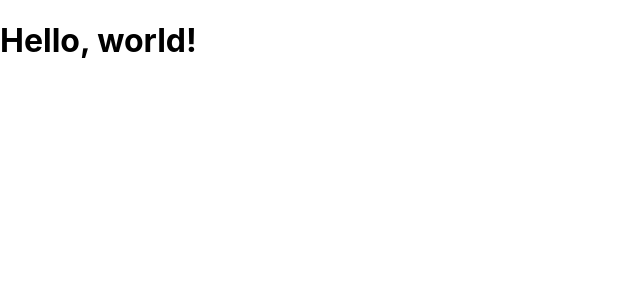
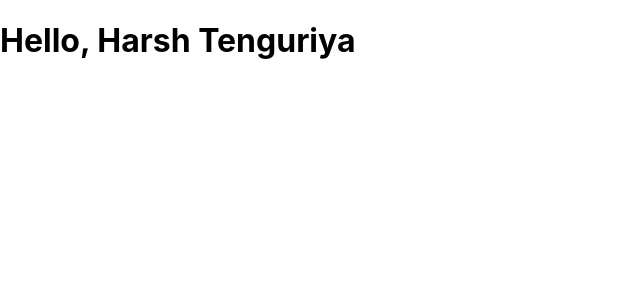
Before and after one commit to TengoCharlie/React-tutorial, a React (Create React App) app in the folder my-app/: page / in a window 1280 px wide. Shown: the top 300 px of the page, without its empty margins (0-640 px from the left). Built offline with nearby package versions, Linux system fonts and the light colour scheme.

Commit message:
Adding some JSX in the code

```diff
--- a/my-app/src/App.js
+++ b/my-app/src/App.js
@@ -1,11 +1,18 @@
 import "./App.css";
 
-function App() {
-  return (
-    <>
-      <h1>Hello, world!</h1>
-    </>
-  );
-}
+const App = () => {
+  const formatName = (user) => {
+    return user.firstName + " " + user.lastName;
+  };
+
+  const user = {
+    firstName: "Harsh",
+    lastName: "Tenguriya",
+  };
+
+  const element = <h1>Hello, {formatName(user)}</h1>;
+
+  return <>{element}</>;
+};
 
 export default App;
```
